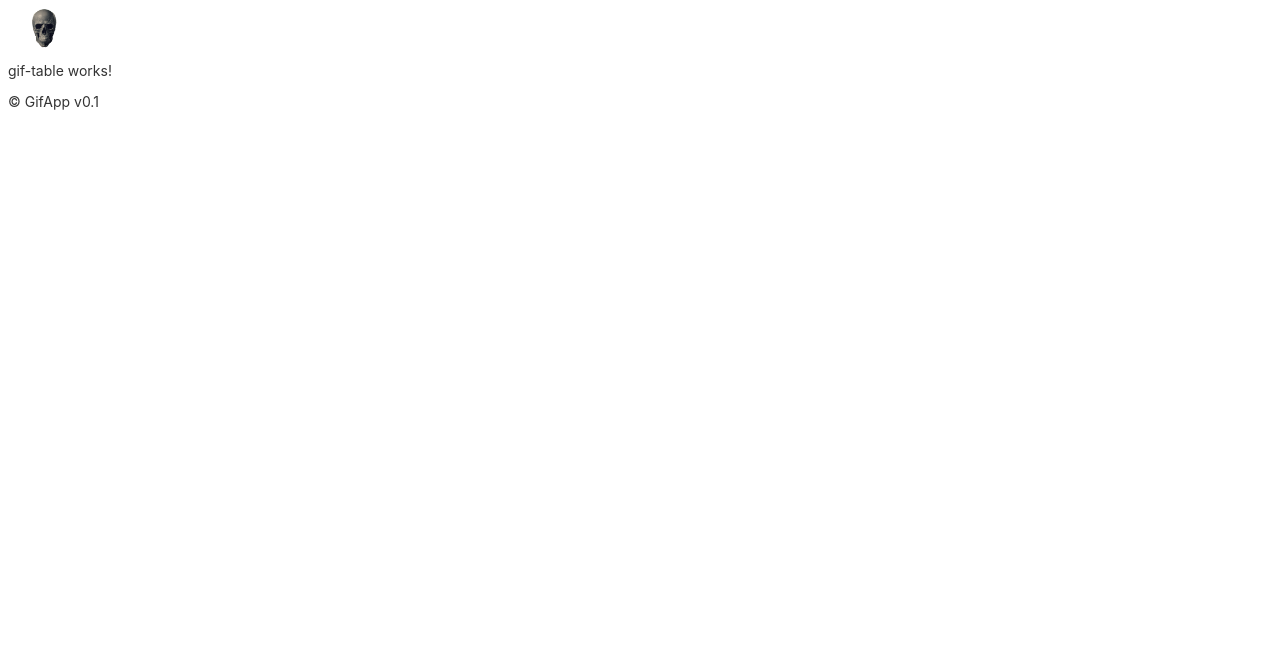
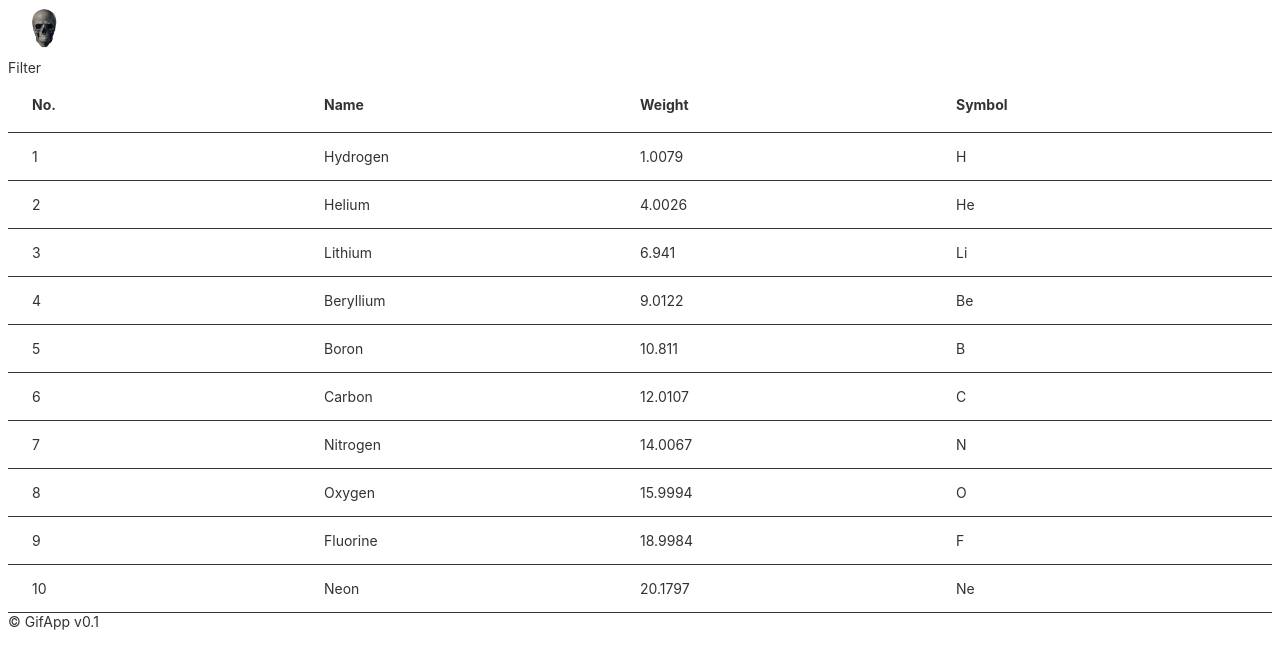
Before and after one commit to Daniel-code666/GifAppFront, an Angular app: page /home in a window 1280 px wide. Shown: the top 668 px of the page. Built offline with nearby package versions, Linux system fonts and the light colour scheme.

Commit message:
arreglo tabla inicial

```diff
--- a/src/app/components/gif-table/gif-table.component.css
+++ b/src/app/components/gif-table/gif-table.component.css
@@ -0,0 +1,12 @@
+table {
+    width: 100%;
+  }
+
+.mat-form-field {
+    font-size: 14px;
+    width: 100%;
+  }
+
+td, th {
+    width: 25%;
+}
--- a/src/app/components/gif-table/gif-table.component.html
+++ b/src/app/components/gif-table/gif-table.component.html
@@ -1 +1,39 @@
-<p>gif-table works!</p>
+<mat-form-field appearance="standard">
+    <mat-label>Filter</mat-label>
+    <input matInput (keyup)="applyFilter($event)" placeholder="Ex. ium" #input>
+</mat-form-field>
+
+  <table mat-table [dataSource]="dataSource" class="mat-elevation-z8">
+
+    <!-- Position Column -->
+    <ng-container matColumnDef="position">
+      <th mat-header-cell *matHeaderCellDef> No. </th>
+      <td mat-cell *matCellDef="let element"> {{element.position}} </td>
+    </ng-container>
+
+    <!-- Name Column -->
+    <ng-container matColumnDef="name">
+      <th mat-header-cell *matHeaderCellDef> Name </th>
+      <td mat-cell *matCellDef="let element"> {{element.name}} </td>
+    </ng-container>
+
+    <!-- Weight Column -->
+    <ng-container matColumnDef="weight">
+      <th mat-header-cell *matHeaderCellDef> Weight </th>
+      <td mat-cell *matCellDef="let element"> {{element.weight}} </td>
+    </ng-container>
+
+    <!-- Symbol Column -->
+    <ng-container matColumnDef="symbol">
+      <th mat-header-cell *matHeaderCellDef> Symbol </th>
+      <td mat-cell *matCellDef="let element"> {{element.symbol}} </td>
+    </ng-container>
+
+    <tr mat-header-row *matHeaderRowDef="displayedColumns"></tr>
+    <tr mat-row *matRowDef="let row; columns: displayedColumns;"></tr>
+
+    <!-- Row shown when there is no matching data. -->
+    <tr class="mat-row" *matNoDataRow>
+      <td class="mat-cell" colspan="4">No data matching the filter "{{input.value}}"</td>
+    </tr>
+  </table>
--- a/src/app/components/gif-table/gif-table.component.ts
+++ b/src/app/components/gif-table/gif-table.component.ts
@@ -1,4 +1,26 @@
 import { Component, OnInit } from '@angular/core';
+import { MatTableDataSource } from '@angular/material/table';
+import {MatPaginator} from '@angular/material/paginator';
+import {MatSort} from '@angular/material/sort';
+
+export interface PeriodicElement {
+  name: string;
+  position: number;
+  weight: number;
+  symbol: string;
+}
+const ELEMENT_DATA: PeriodicElement[] = [
+  {position: 1, name: 'Hydrogen', weight: 1.0079, symbol: 'H'},
+  {position: 2, name: 'Helium', weight: 4.0026, symbol: 'He'},
+  {position: 3, name: 'Lithium', weight: 6.941, symbol: 'Li'},
+  {position: 4, name: 'Beryllium', weight: 9.0122, symbol: 'Be'},
+  {position: 5, name: 'Boron', weight: 10.811, symbol: 'B'},
+  {position: 6, name: 'Carbon', weight: 12.0107, symbol: 'C'},
+  {position: 7, name: 'Nitrogen', weight: 14.0067, symbol: 'N'},
+  {position: 8, name: 'Oxygen', weight: 15.9994, symbol: 'O'},
+  {position: 9, name: 'Fluorine', weight: 18.9984, symbol: 'F'},
+  {position: 10, name: 'Neon', weight: 20.1797, symbol: 'Ne'},
+];
 
 @Component({
   selector: 'app-gif-table',
@@ -7,6 +29,14 @@
 })
 export class GifTableComponent implements OnInit {
 
+
+  displayedColumns: string[] = ['position', 'name', 'weight', 'symbol'];
+  dataSource = new MatTableDataSource(ELEMENT_DATA);
+
+  applyFilter(event: Event) {
+    const filterValue = (event.target as HTMLInputElement).value;
+    this.dataSource.filter = filterValue.trim().toLowerCase();
+  }
   constructor() { }
 
   ngOnInit(): void {
```
Also changed, not shown: src/app/app.module.ts (+7 -1 lines).
